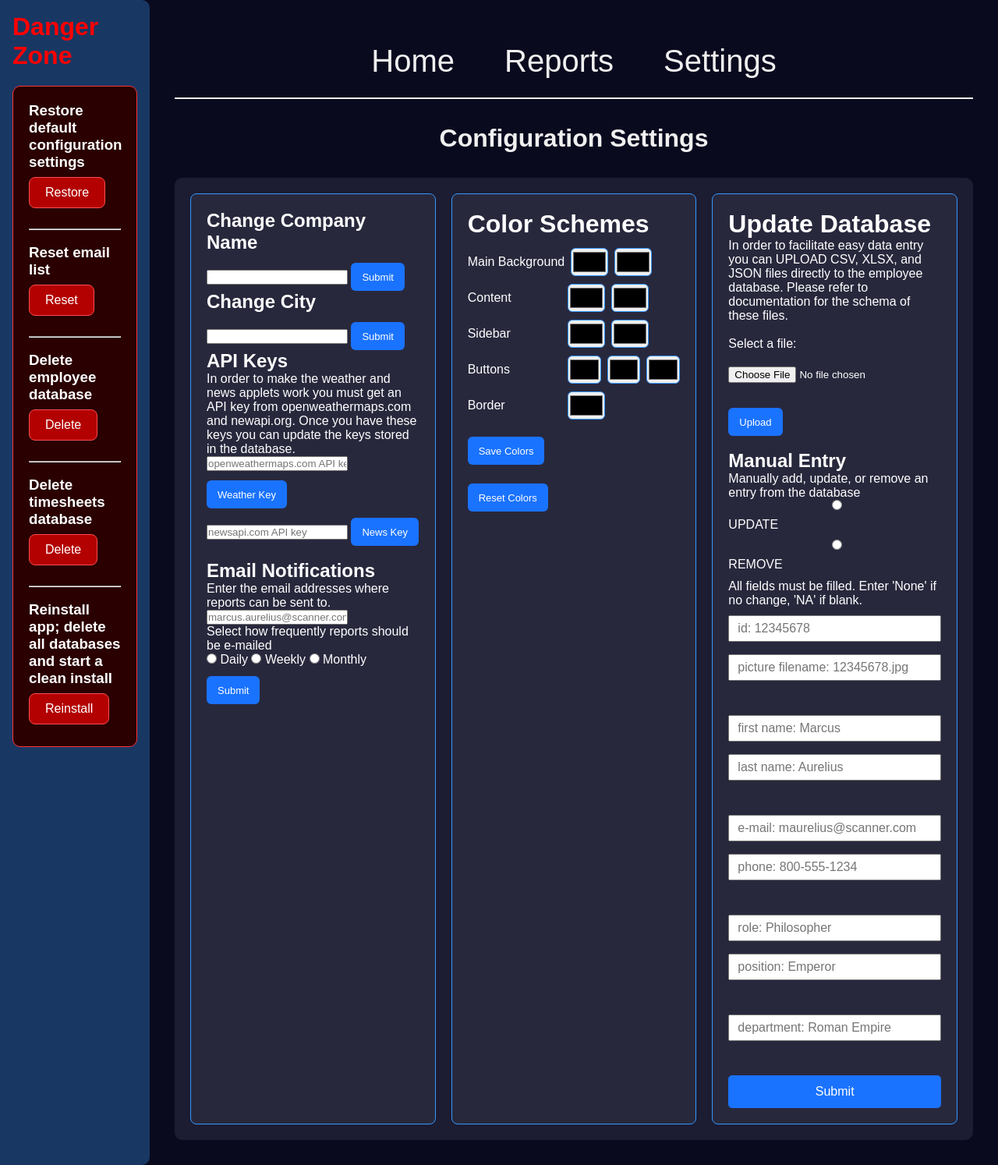
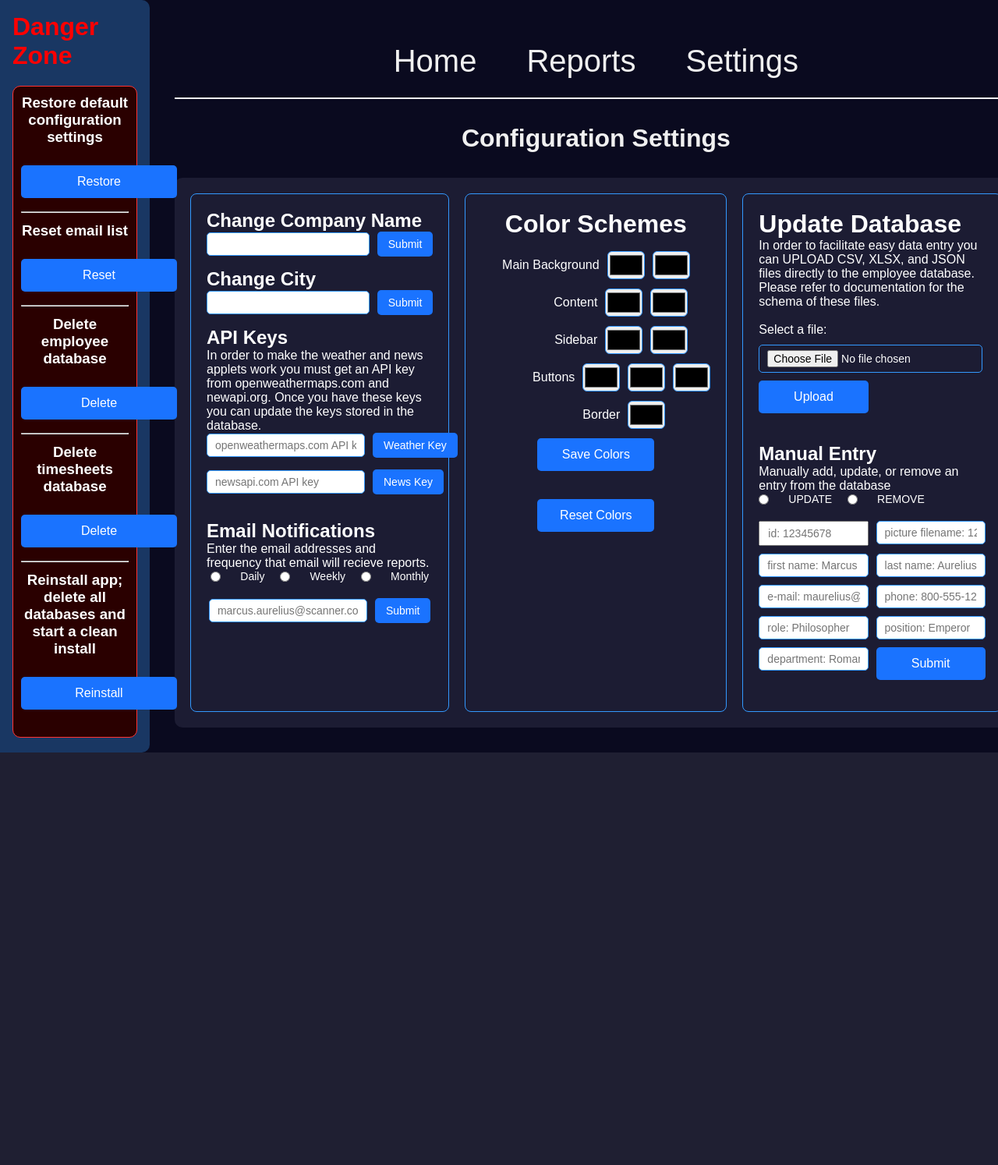
Before and after one commit to whitedragonstudios/Scanner, a Flask app: template templates/settings.html in a window 1280 px wide; the page is wider, and only the part inside the window is pictured. Shown: that part at 78% size. After the commit the page ends 965 px from the top of that part, so only its background shows below. Run offline with Flask 3, Linux system fonts and the light colour scheme; the template is opened without the code that fills it, so the values that code supplies are empty; parts of the project's set-up code (start-up, migrations or seed data) failed here and were passed over.

Commit message:
Fixed css

```diff
--- a/static/styles/settings.css
+++ b/static/styles/settings.css
@@ -1,57 +1,84 @@
-/* ================================================================== */
-/* SETTINGS PAGE SPECIFIC STYLES                                     */
-/* ================================================================== */
+/* ================= SETTINGS PAGE ===================== */
 
-/* Danger Zone */
-.danger {
-    background-color: #2a0000;
-    border: 1px solid #ff3333;
-    border-radius: 10px;
-    padding: 20px;
+/* Three-column layout */
+.settings-content {
+    display: flex;
+    gap: 20px;
     margin-top: 20px;
 }
 
-.danger h1, .danger h2 {
-    text-align: center;
+.left-div,
+.middle-div,
+.right-div {
+    background-color: var(--content-color);
+    color: var(--content-text-color);
+    border: 1px solid var(--border-color);
+    border-radius: 8px;
+    padding: 20px;
+    flex: 1;
 }
 
-.danger button {
-    background-color: #b30000;
-    color: white;
-    border: 1px solid #ff4d4d;
-    padding: 10px 20px;
-    border-radius: 8px;
-    cursor: pointer;
-    margin: 8px 0;
-    transition: background-color 0.2s, transform 0.2s;
+/* Middle div shrinks to fit content (for picture/color section) */
+.middle-div {
+    flex: 0 0 auto;
+    display: flex;
+    flex-direction: column;
+    align-items: center;
 }
 
-.danger button:hover {
-    background-color: #ff1a1a;
-    transform: scale(1.05);
+/* Right div for DB updates/manual entry */
+.right-div {
+    flex: 1;
 }
 
-/* Color picker section */
+/* Forms styling */
+form {
+    display: flex;
+    flex-direction: column;
+    gap: 12px;
+    margin-bottom: 20px;
+}
+
+form input[type="text"],
+form input[type="email"],
+form input[type="file"] {
+    padding: 6px 10px;
+    border-radius: 5px;
+    border: 1px solid var(--border-color);
+    font-size: 14px;
+}
+
+form button {
+    width: auto;
+    align-self: flex-start;
+}
+
+/* ================= Color Section ===================== */
 .color-section {
     display: flex;
     flex-direction: column;
-    gap: 12px;
+    gap: 16px;
+    width: 100%;
+    align-items: center; /* center-align everything */
 }
 
 .color-section form {
     display: flex;
     flex-direction: column;
-    gap: 10px;
+    align-items: center;  /* Center the form contents */
+    gap: 12px;
+    width: 100%;
 }
 
 .color-row {
     display: flex;
+    gap: 10px;
     align-items: center;
-    gap: 8px;
 }
 
 .color-row label {
     min-width: 120px;
+    text-align: right;   /* Right-justify the labels */
 }
 
 .color-text-box {
@@ -61,38 +88,181 @@
     border: 1px solid var(--border-color);
 }
 
-.color_button {
-    margin-top: 12px;
-    height: 36px;
-    padding: 6px 12px;
-    font-size: 13px;
-    border-radius: 6px;
-    align-self: flex-start;
+/* Center the Save/Reset buttons */
+.color-section button {
+    width: 150px;
+    text-align: center;
+    align-self: center;  /* Override any other alignment */
 }
 
-/* Upload and manual entry */
-.right-div form {
+.color-section form button {
+    align-self: center;  /* Specifically center buttons within forms */
+}
+/* ================= Danger Zone ===================== */
+.danger {
+    background-color: #2a0000;
+    border: 1px solid #ff3333;
+    border-radius: 10px;
+    padding: 10px;        /* Reduced from 20px */
+    text-align: center;
+}
+
+.danger h1, .danger h2, .danger h3 {
+    text-align: center;
+    margin-bottom: 8px;   /* Reduced from 12px */
+}
+
+.danger button {
+    margin: 5px auto;     /* Reduced from 10px auto */
+    display: block;
+    width: 200px;
+    font-size: 16px;
+}
+
+/* ================= Responsive ===================== */
+@media (max-width: 1000px) {
+    .settings-content {
+        flex-direction: column;
+    }
+    .middle-div, .left-div, .right-div {
+        width: 100%;
+    }
+}
+
+/* ================= Radio Buttons ===================== */
+.radio-group {
     display: flex;
     flex-direction: column;
     gap: 10px;
 }
 
-.right-div input[type="file"] {
-    margin-top: 10px;
+.radio-group form {
+    display: flex;
+    flex-direction: column;
+    gap: 10px;
+}
+
+.radio-row {
+    display: flex;
+    gap: 20px;            /* spacing between each radio + label */
+    align-items: center;   /* vertically center the labels */
     margin-bottom: 10px;
 }
 
-/* Manual entry form */
-.right-div input[type="text"],
-.right-div input[type="email"],
-.right-div input[type="number"] {
-    padding: 6px 10px;
-    font-size: 16px;
-    width: 100%;
-    margin-bottom: 6px;
+.radio-row input[type="radio"] {
+    margin: 0 5px 0 0;     /* small gap between radio and label */
 }
 
-.right-div input[type="radio"] {
-    margin-left: 10px;
-    margin-right: 4px;
+.radio-row label {
+    margin: 0;
+    font-size: 14px;
+    white-space: nowrap;   /* keep labels on one line */
 }
+
+/* ================= LEFT DIV FORMS ===================== */
+.left-div form {
+    display: flex;
+    flex-direction: row !important;    /* Force horizontal, override the general form rule */
+    align-items: center;
+    gap: 10px;
+    margin-bottom: 15px;
+    flex-wrap: nowrap;                 /* Keep items on same line */
+}
+
+/* All text input boxes in left div */
+.left-div input[type="text"],
+.left-div input[type="email"] {
+    flex: 1;                           /* Let input grow to fill available space */
+    max-width: 300px;                  /* Optional: set a max width */
+    padding: 6px 10px;
+    font-size: 14px;
+    box-sizing: border-box;
+}
+
+/* Buttons in left div forms */
+.left-div button.color_button {
+    flex: 0 0 auto;
+    padding: 6px 12px;
+    font-size: 14px;
+}
+
+/* Exception for radio-group form - keep it vertical */
+.radio-group form {
+    display: flex !important;
+    flex-direction: column !important;
+    gap: 10px;
+}
+
+/* Input and button row within radio-group form */
+.radio-group form input[type="email"] {
+    flex: 1;
+    max-width: 300px;
+}
+
+/* Horizontal layout for email input + button */
+.radio-group form > input[type="email"],
+.radio-group form > button {
+    display: inline-block;
+}
+
+/* Create a horizontal row for email + button */
+.email-row {
+    display: flex;
+    flex-direction: row;
+    align-items: center;
+    gap: 10px;
+}
+
+.email-row input[type="email"] {
+    flex: 1;
+    max-width: 300px;
+}
+
+.email-row button {
+    flex: 0 0 auto;
+}
+
+
+/* ================= RIGHT DIV FORMS ===================== */
+.right-div form {
+    display: flex;
+    flex-direction: row;
+    flex-wrap: wrap;
+    gap: 10px;
+    align-items: flex-start;
+}
+
+/* Radio buttons row for update/remove - full width */
+.right-div .radio-row {
+    width: 100%;
+    display: flex;
+    gap: 20px;
+    align-items: center;
+}
+
+/* Paragraph text - full width */
+.right-div form p {
+    width: 100%;
+    margin: 0;
+}
+
+/* Container for text/email/number inputs - two per row */
+.right-div form input[type="text"],
+.right-div form input[type="email"],
+.right-div form input[type="number"] {
+    width: calc(50% - 5px);  /* Two inputs per row with gap handled by flex gap */
+    padding: 6px 10px;
+    font-size: 14px;
+    box-sizing: border-box;
+}
+
+/* Make department input smaller - share row with button */
+.right-div form input#department {
+    width: calc(50% - 5px);  /* Same width as other inputs */
+}
+
+/* Submit button styling - inline with department */
+.right-div form button[type="submit"] {
+    width: calc(50% - 5px);  /* Match input width */
+    margin-top: 0;
+}
--- a/templates/settings.html
+++ b/templates/settings.html
@@ -38,22 +38,22 @@
                     <button id="restore" name = "action" value = "restore"
                     title="This will reset your configuration settings to factory defaults. ALL color schemes and API keys will be permanently lost">
                     Restore</button>
-                    <br><br><hr><br>
+                    <hr>
                     <h3> Reset email list</h3>
                     <button id="clear" name = "action" value = "clear"
                     title="This will permanently delete all emails which reports are sent to">
                     Reset</button>
-                    <br><br><hr><br>
+                    <hr>
                     <h3>Delete employee database</h3>
                     <button id="delete_people" name = "action" value = "delete_people"
                     title="This will permanently delete all employee data and timesheets. Epmloyee information will a have to be re-entered any all timsehets will be lost forever">
                     Delete</button>
-                    <br><br><hr><br>
+                    <hr>
                     <h3>Delete timesheets database</h3>
                     <button id="delete_timesheets" name = "action" value = "delete_timesheets"
                     title="This will permanently delete all employee data and timesheets. Epmloyee information will a have to be re-entered any all timsehets will be lost forever">
                     Delete</button>
-                    <br><br><hr><br>
+                    <hr>
                     <h3>Reinstall app; delete all databases and start a clean install</h3>
                     <button id="clean"  name = "action" value = "clean"
                     title="This will remove ALL data and reinitialize the entire system. Only use if there is a catastrophic failure and other troubleshooting is exhausted.">
@@ -110,19 +110,25 @@
                         <button class="color_button" type="submit">News Key</button>
                     </form>
                     <br>
-                    <h2> Email Notifications</h2>
-                    <p> Enter the email addresses where reports can be sent to.</p>
+                    <h2>Email Notifications</h2>
+                    <p>Enter the email addresses and frequency that email will recieve reports.</p>
+                    <div class="radio-group">
                         <form action="/settings" method="post">
+                            <div class="radio-row">
+                                <input type="radio" id="daily" name="send-reports" value="daily">
+                                <label for="daily">Daily</label>
+                                <input type="radio" id="weekly" name="send-reports" value="weekly">
+                                <label for="weekly">Weekly</label>
+                                <input type="radio" id="monthly" name="send-reports" value="monthly">
+                                <label for="monthly">Monthly</label>
+                            </div>
+                            <div class="email-row">
                                 <input type="email" name="emails" id="emails" placeholder="marcus.aurelius@scanner.com" maxlength="254" required title="Enter the email which you want reports to be sent to.">
-                        <p>Select how frequently reports should be e-mailed</p>
-                        <input type="radio" id="daily" name="send-reports" value="daily">
-                        <label for="html">Daily</label>
-                        <input type="radio" id="weekly" name="send-reports" value="weekly">
-                        <label for="css">Weekly</label>
-                        <input type="radio" id="monthly" name="send-reports" value="monthly">
-                        <label for="javascript">Monthly</label>
                                 <button class="color_button" type="submit">Submit</button>
+                            </div>
                         </form>
+                    </div>
+
                 </div>
                 <div class="middle-div">
                     <div class="color-section">
@@ -183,27 +189,27 @@
                     <h2>Manual Entry</h2>
                     <p> Manually add, update, or remove an entry from the database</p>
                     <form action="/settings" method="post">
+                    <div class="radio-row">
                         <input type="radio" id="update" name="manual-entry-action" value="update" required>
                         <label for="update">UPDATE</label>
                         <input type="radio" id="remove" name="manual-entry-action" value="remove">
                         <label for="remove">REMOVE</label>
+                    </div>
 
-                        <p>All fields must be filled. Enter 'None' if no change, 'NA' if blank.</p>
+                    <input type="number" id="idnumber" name="idnumber" placeholder="id: 12345678" required title="Enter id number of the employee you want to edit. If removing id is the only field needed all others can be none.">
+                    <input type="text" id="filename" name="filename" placeholder="picture filename: 12345678.jpg" title="Enter the filename of the employee's picture you want to edit. Be sure to include the file extension. ie .jpg or .png">
 
-                        <input type="number" id="idnumber" name="idnumber" placeholder="id: 12345678" required titel = "Enter id number of the employee you want to edit. If removing id is the only field needed all others can be none.">
-                        <input type="text" id="filename" name="filename" placeholder="picture filename: 12345678.jpg" title="Enter the filename of the employee's picture you want to edit. Be sure to include the file extension. ie .jpg or .png">
-                        <br>
-                        <input type="text" id="fname" name="fname" placeholder="first name: Marcus" title="Enter the first name of the employee you want to edit" >
-                        <input type="text" id="lname" name="lname" placeholder="last name: Aurelius" title="Enter the last name of the employee you want to edit" >
-                        <br>
-                        <input type="email" id="email" name="email" placeholder="e-mail: maurelius@scanner.com" maxlength="254"title="Enter the e-mail of the employee you want to edit.">
+                    <input type="text" id="fname" name="fname" placeholder="first name: Marcus" title="Enter the first name of the employee you want to edit">
+                    <input type="text" id="lname" name="lname" placeholder="last name: Aurelius" title="Enter the last name of the employee you want to edit">
+
+                    <input type="email" id="email" name="email" placeholder="e-mail: maurelius@scanner.com" maxlength="254" title="Enter the e-mail of the employee you want to edit.">
                     <input type="text" id="pnumber" name="pnumber" placeholder="phone: 800-555-1234" maxlength="13" title="Enter the phone number of the employee you want to edit">
-                        <br>
+
                     <input type="text" id="role" name="role" placeholder="role: Philosopher" title="Enter the role of the employee you want to edit">
                     <input type="text" id="position" name="position" placeholder="position: Emperor" title="Enter the position of the employee you want to edit">
-                        <br>
+
                     <input type="text" id="department" name="department" placeholder="department: Roman Empire" title="Enter the department of the employee you want to edit">
-                        <br>
+
                     <button type="submit">Submit</button>
                 </form>
 
```
Also changed, not shown: static/styles/home.css (+38 -64 lines), static/styles/reports.css (+14 -5 lines), templates/reports.html (+10 -1 lines). Lines whose indentation alone changed are shown as unchanged.
